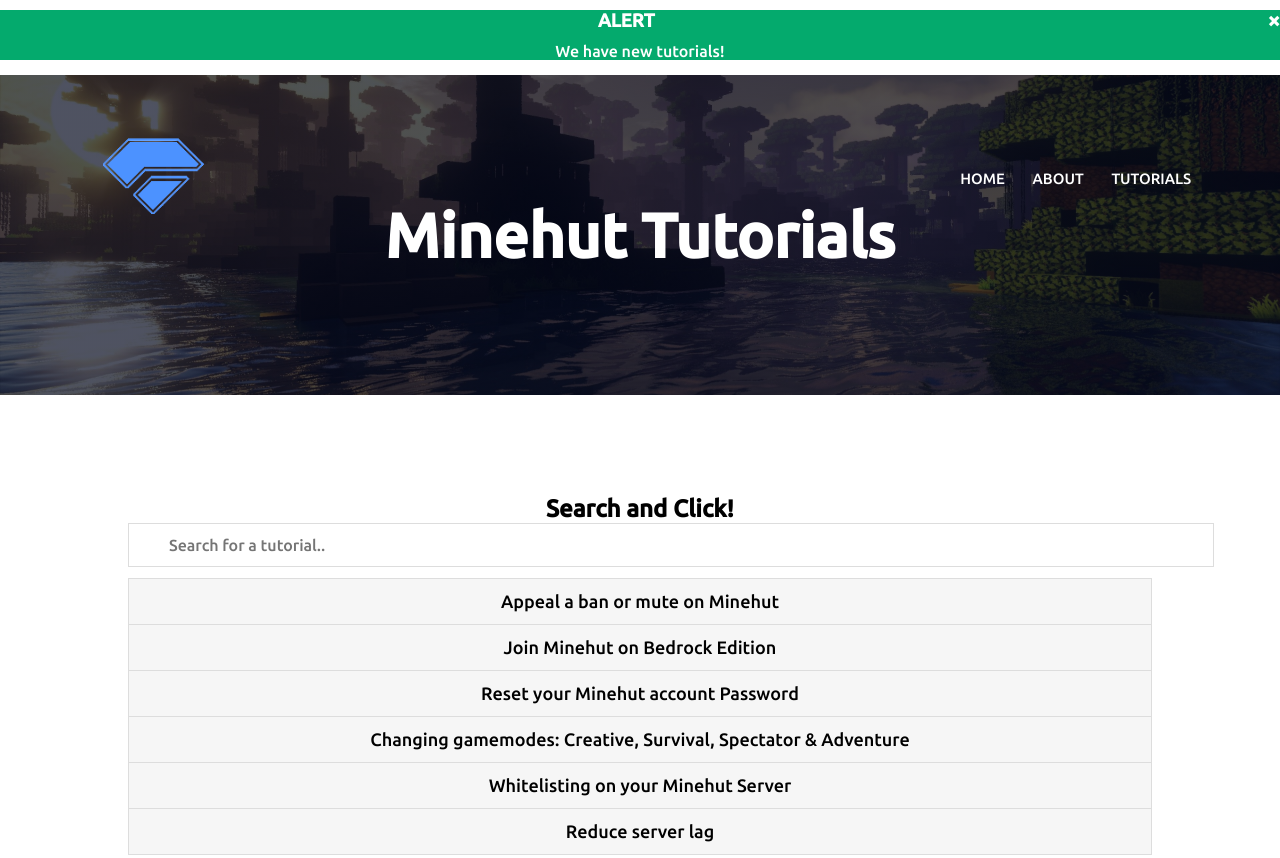
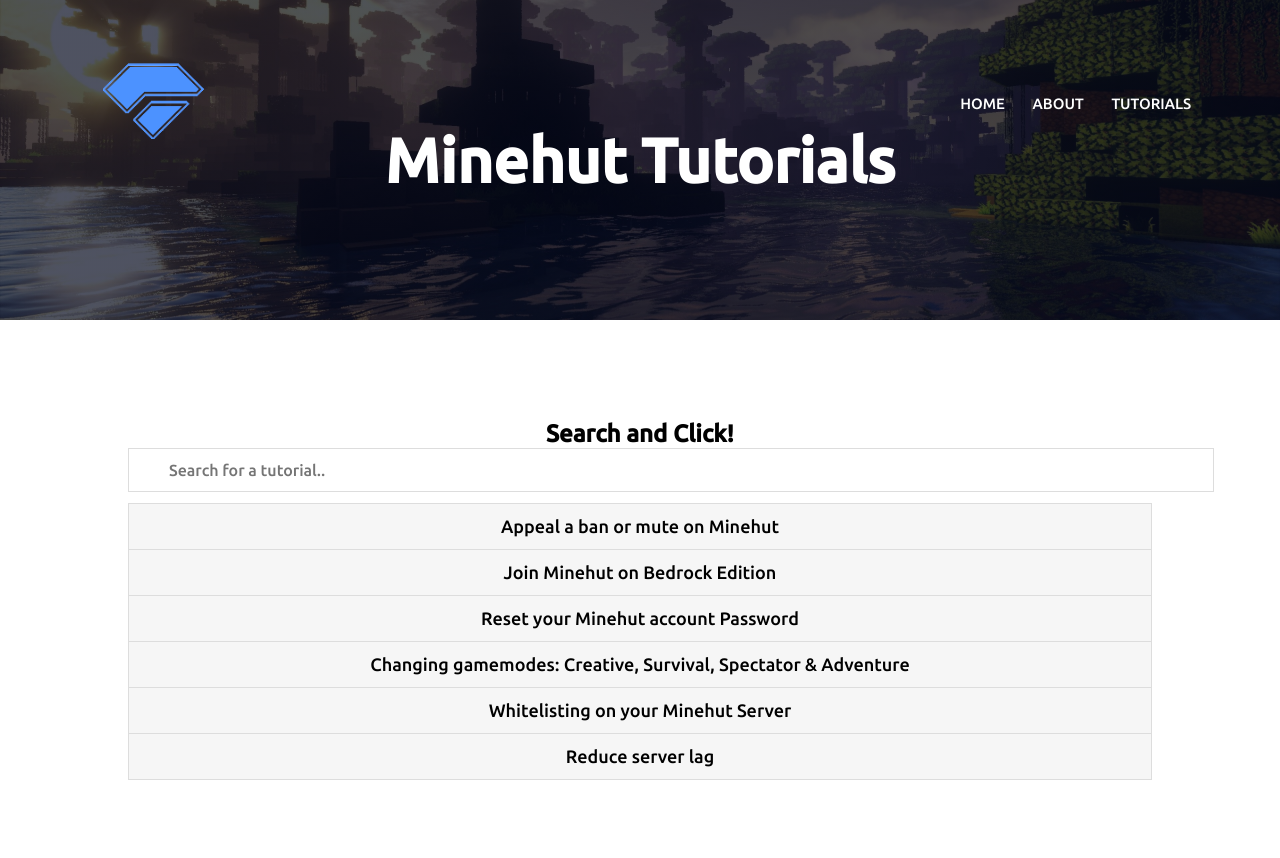
Before and after one commit to MHTutorials/MHTutorials.github.io, a plain HTML site: page tutorials.html in a window 1280 px wide. Shown: the top 858 px of the page. Drawn offline with Linux system fonts and the light colour scheme.

Commit message:
Update tutorials.html

```diff
--- a/tutorials.html
+++ b/tutorials.html
@@ -10,10 +10,6 @@
         <script src="https://kit.fontawesome.com/29cd245c83.js" crossorigin="anonymous"></script>
     </head>
     <body>
-        <div class="alert">
-            <span class="closebtn" onclick="this.parentElement.style.display='none';">&times;</span>
-            <h3>ALERT</h3>We have new tutorials!
-        </div>
         <section class="header">
             <nav>
                 <a href="index.html"><img src="images/logo.png"></a>
@@ -119,29 +115,6 @@ input[type=text]:focus {
 
 
 
-.alert {
-  background-color: #04AA6D; /* Green */
-  color: white;
-  opacity: 1;
-  transition: opacity 0.6s; /* 600ms to fade out */
-  margin-bottom: 15px;
-  text-align: center;
-}
-
-.closebtn {
-  margin-left: 15px;
-  color: white;
-  font-weight: bold;
-  float: right;
-  font-size: 22px;
-  line-height: 20px;
-  cursor: pointer;
-  transition: 0.3s;
-}
-
-.closebtn:hover {
-  color: black;
-}
 
 
 
```
